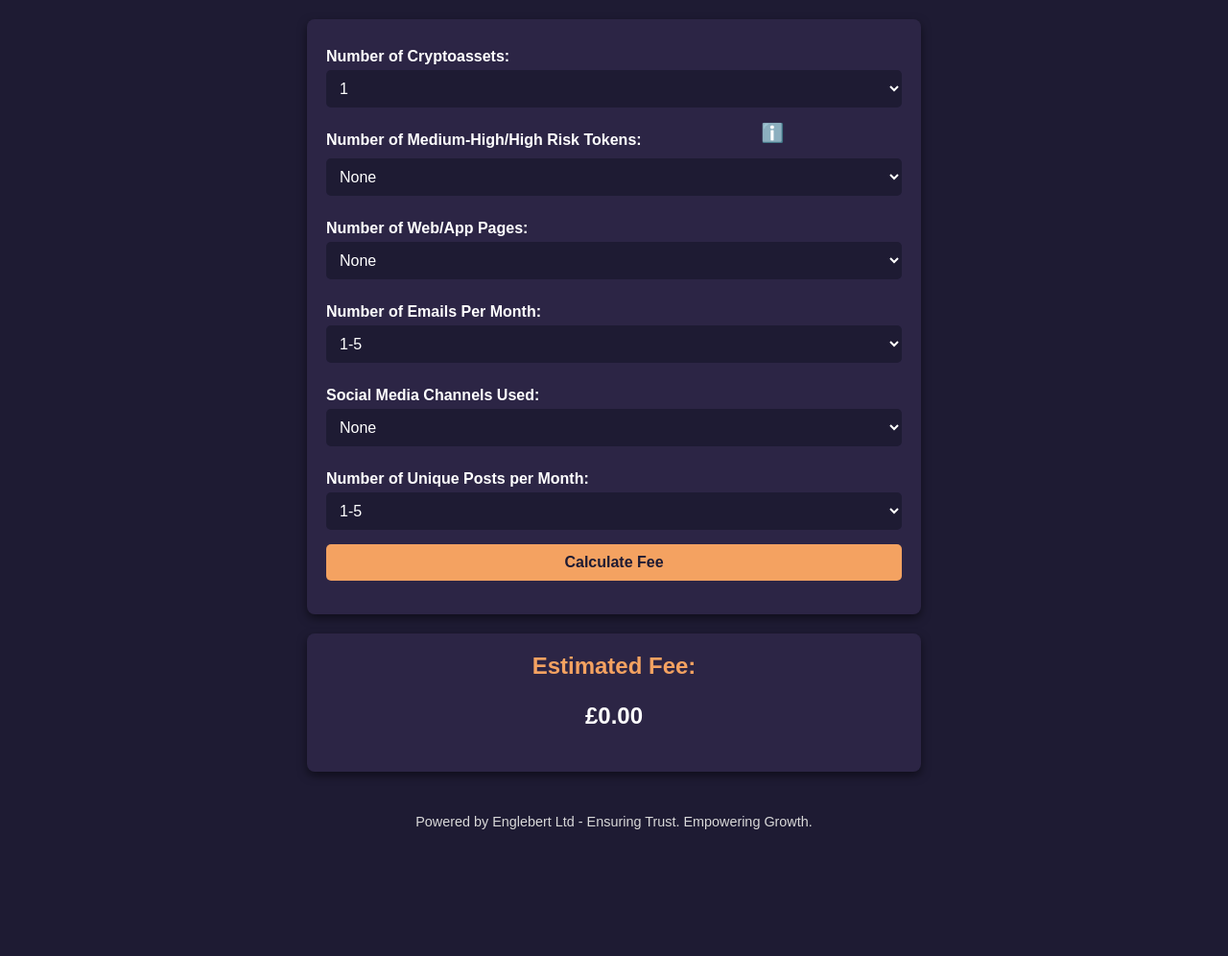
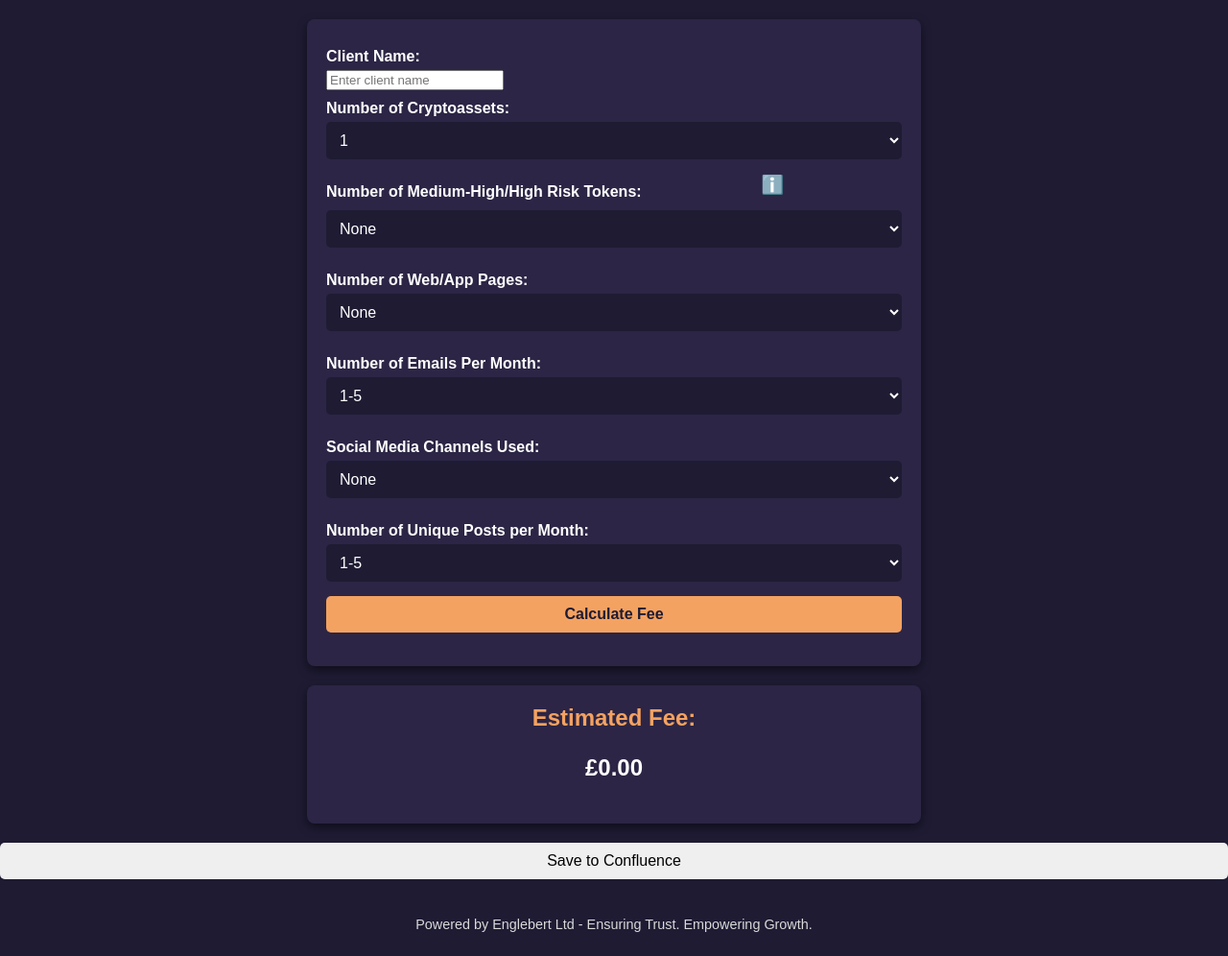
Before and after one commit to FireCrackerNutz/englebert-fee-calc, a plain HTML site: page index.html in a window 1280 px wide. Shown: the part 117-1113 px from the top of the page at 96% size. Before the commit the page ends 1006 px from the top, so only its background shows below. Drawn offline with Linux system fonts and the light colour scheme.

Commit message:
Update index.html
✔ Added a "Client Name" input field above the dropdowns.
✔ Updated the button to "Save to Confluence" instead of "Download Estimate".
✔ Added an id="save-to-confluence" button after the fee result for capturing and saving estimates.

```diff
--- a/index.html
+++ b/index.html
@@ -19,6 +19,10 @@
         </div>
     </header>
     <form id="fee-calculator">
+
+        <label for="client-name">Client Name:</label>
+        <input type="text" id="client-name" placeholder="Enter client name" required>
+
         <label for="tokens">Number of Cryptoassets:</label>
         <select id="tokens">
             <option value="14000">1</option>
@@ -35,7 +39,6 @@
             <label for="risk-profile">Number of Medium-High/High Risk Tokens:</label>
             <button type="button" id="info-button" class="info-button">ℹ️</button>
         </div>
-
 
         <select id="risk-profile">
             <option value="1.0">None</option>
@@ -91,13 +94,18 @@
 
         <button type="button" id="calculate-fee">Calculate Fee</button>
     </form>
+
     <div id="result">
         <h2>Estimated Fee:</h2>
         <p id="fee-display">£0.00</p>
     </div>
+
+    <button type="button" id="save-to-confluence">Save to Confluence</button>
+
     <footer>
         <p>Powered by Englebert Ltd - Ensuring Trust. Empowering Growth.</p>
     </footer>
+
     <script src="script.js"></script>
 </body>
 </html>
```
